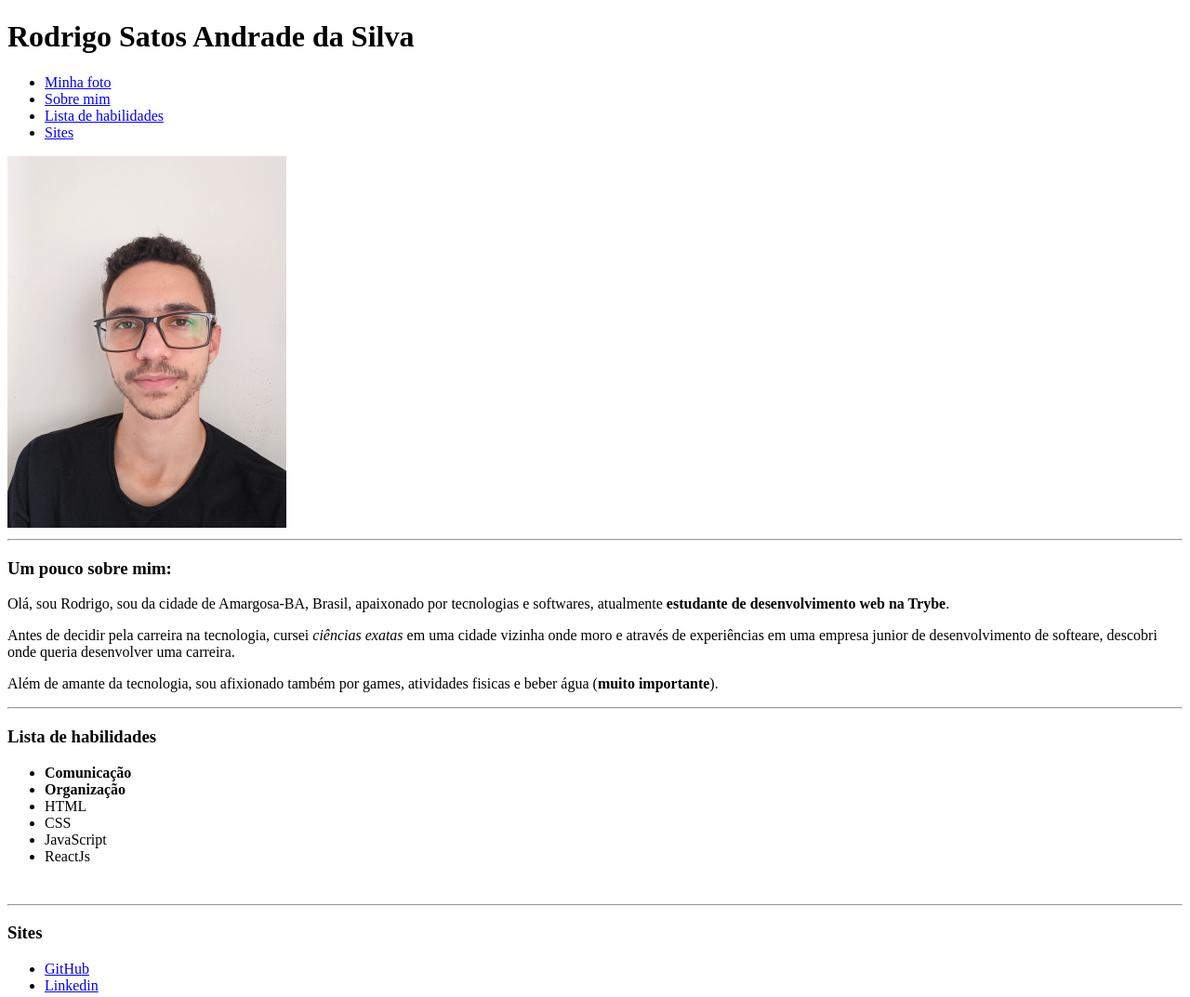
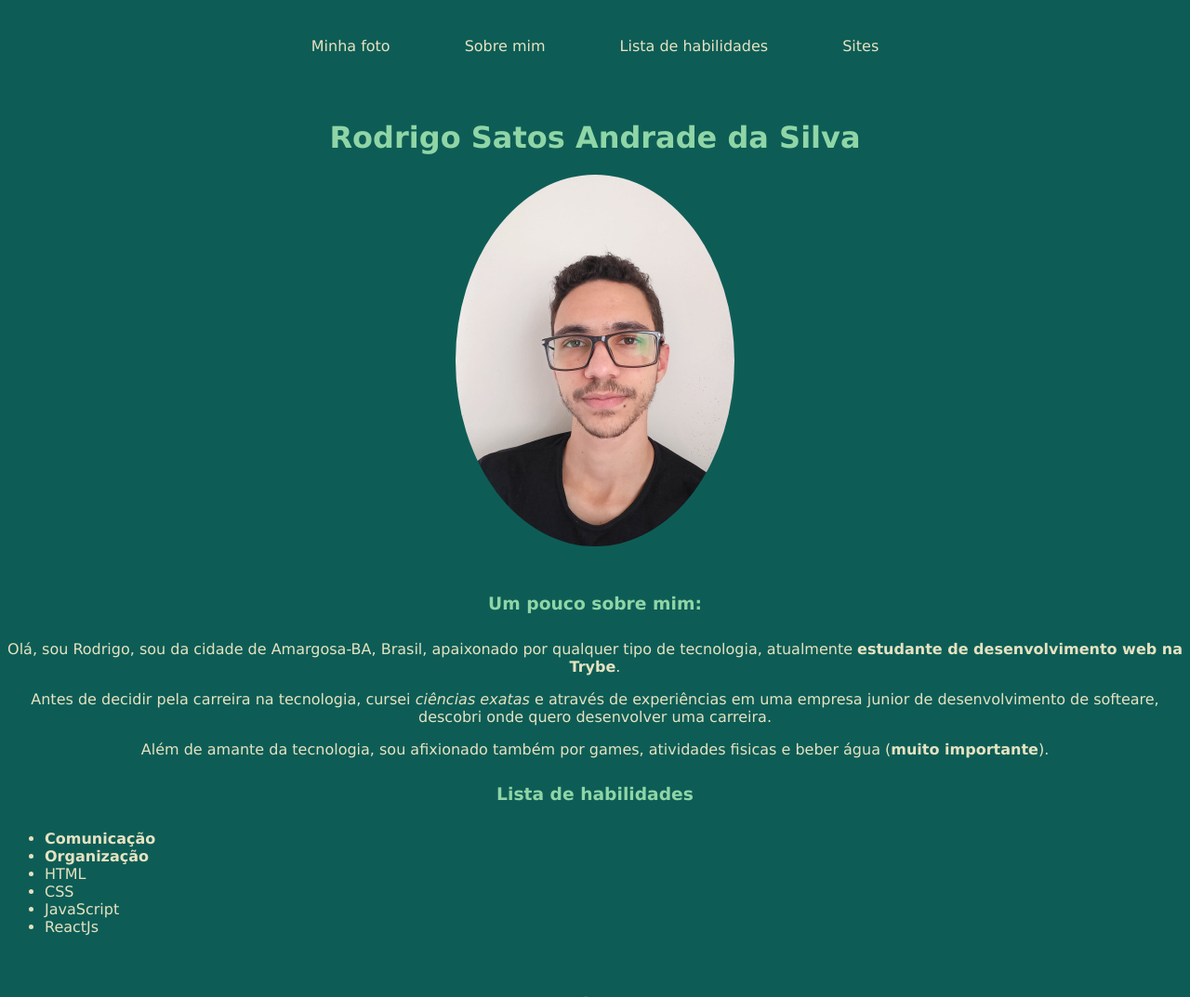
Before and after one commit to rodrigosasilva/rodrigosasilva.github.io, a plain HTML site: page index.html in a window 1280 px wide. Shown: the top 1073 px of the page at 93% size. Drawn offline with Linux system fonts and the light colour scheme.

Commit message:
Portfolio estilizado

```diff
--- a/index.html
+++ b/index.html
@@ -5,29 +5,30 @@
     <meta http-equiv="X-UA-Compatible" content="IE=edge">
     <meta name="viewport" content="width=device-width, initial-scale=1.0">
     <title>Portfólio</title>
+    <link rel="stylesheet" type="text/css" href="styles.css">
 </head>
 <body>
+    <div id="listaLinks">
+        <div><a  id="links" href="#foto">Minha foto</a></div>
+        <div><a  id="links" href="#sobreMim">Sobre mim</a></div>
+        <div><a  id="links" href="#listaHab">Lista de habilidades</a></div>
+        <div><a  id="links" href="#sites">Sites</a></div>
+    </div>
     <h1>Rodrigo Satos Andrade da Silva</h1>
-    <ul>
-        <li><a href="#foto">Minha foto</a></li>
-        <li><a href="#sobreMim">Sobre mim</a></li>
-        <li><a href="#listaHab">Lista de habilidades</a></li>
-        <li><a href="#sites">Sites</a></li>
-    </ul>
-    <img id="foto" src="eu.png" width="300px" alt="Foto de Rodrigo">
+    <div id="img">
+        <img id="foto" src="eu.png" width="300px" alt="Foto de Rodrigo">
+    </div>
     <br>
-    <hr>
     <h3 id="sobreMim">Um pouco sobre mim:</h3>
     <p>
-        Olá, sou Rodrigo, sou da cidade de Amargosa-BA, Brasil, apaixonado por tecnologias e softwares, atualmente <strong>estudante de desenvolvimento web na Trybe</strong>.
+        Olá, sou Rodrigo, sou da cidade de Amargosa-BA, Brasil, apaixonado por qualquer tipo de tecnologia, atualmente <strong>estudante de desenvolvimento web na Trybe</strong>.
     </p>
     <p>
-        Antes de decidir pela carreira na tecnologia, cursei <em>ciências exatas</em> em uma cidade vizinha onde moro e através de experiências em uma empresa junior de desenvolvimento de softeare, descobri onde queria desenvolver uma carreira.
+        Antes de decidir pela carreira na tecnologia, cursei <em>ciências exatas</em> e através de experiências em uma empresa junior de desenvolvimento de softeare, descobri onde quero desenvolver uma carreira.
     </p>
     <p>
         Além de amante da tecnologia, sou afixionado também por games, atividades fisicas e beber água (<strong>muito importante</strong>).
     </p>
-    <hr>
     <h3 id="listaHab">Lista de habilidades</h3>
     <ul>
         <li><strong>Comunicação</strong></li>
@@ -38,13 +39,11 @@
         <li>ReactJs</li>
     </ul>
     <br>
-    <hr>
     <h3 id="sites">Sites</h3>
-    <ul>
-        <li><a href="https://github.com/rodrigosasilva" target="_blank">GitHub</a></li>
-        <li><a href="https://www.linkedin.com/in/rodrigosasilva/" target="_blank">Linkedin</a></li>
-    </ul>
-    <hr>
+    <div id="listaLinks">
+        <div><a  id="links" href="https://github.com/rodrigosasilva" target="_blank">GitHub</a></div>
+        <div><a  id="links" href="https://www.linkedin.com/in/rodrigosasilva/" target="_blank">Linkedin</a></div>
+    </div>
 
 </body>
 <footer>
--- /dev/null
+++ b/styles.css
@@ -0,0 +1,37 @@
+body {
+    background-color: #0D5D56;
+    color: #E6E2C1;
+    font-family: 'Lucida Sans', 'Lucida Sans Regular', 'Lucida Grande', 'Lucida Sans Unicode', Geneva, Verdana, sans-serif;
+}
+h1 {
+    color: #8FD5A6;
+    text-align: center;
+    margin-top: 70px;
+}
+h3 {
+    font-style: bold;
+    color: #8FD5A6;
+    text-align: center;
+    line-height: 40px;
+}
+p {
+    text-align: center;
+}
+img {
+    border-radius: 50%;
+}
+#img {
+    text-align: center;
+}
+#listaLinks {
+    display: flex;
+    flex-direction: row;
+    justify-content: center;
+    margin-top: 40px;
+    margin-bottom: 60px;
+}
+#links {
+    text-decoration: none;
+    color: #E6E2C1;
+    margin: 40px;
+}
```
